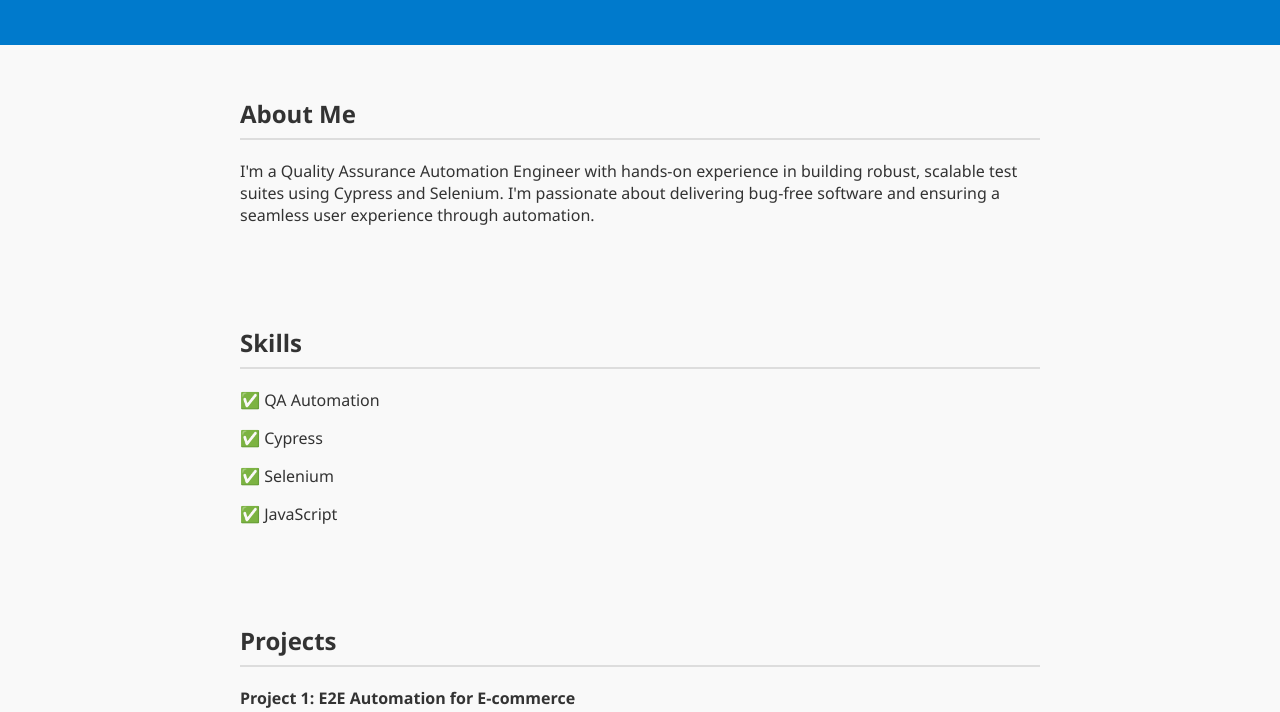
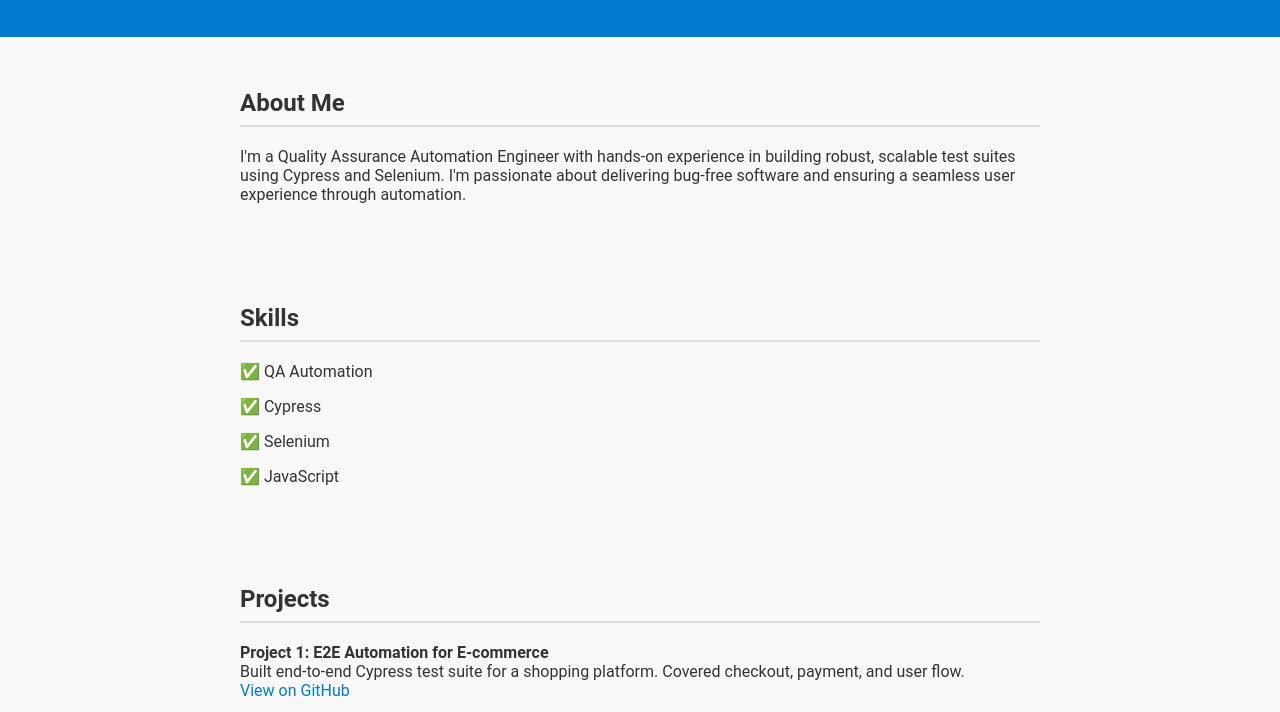
Before and after one commit to gitanubha/anubhagaur, a plain HTML site: page index.html in a window 1280 px wide. Shown: the part 143-855 px from the top of the page. Drawn offline with Linux system fonts and the light colour scheme.

Commit message:
Update index.html

```diff
--- a/index.html
+++ b/index.html
@@ -6,7 +6,7 @@
     <title>Anubha Gaur | QA Automation Engineer</title>
     <style>
         body {
-            font-family: 'Segoe UI', Tahoma, Geneva, Verdana, sans-serif;
+            font-family: 'Roboto', Tahoma, Geneva, Verdana, sans-serif;
             background-color: #f9f9f9;
             margin: 0;
             padding: 0;
```
